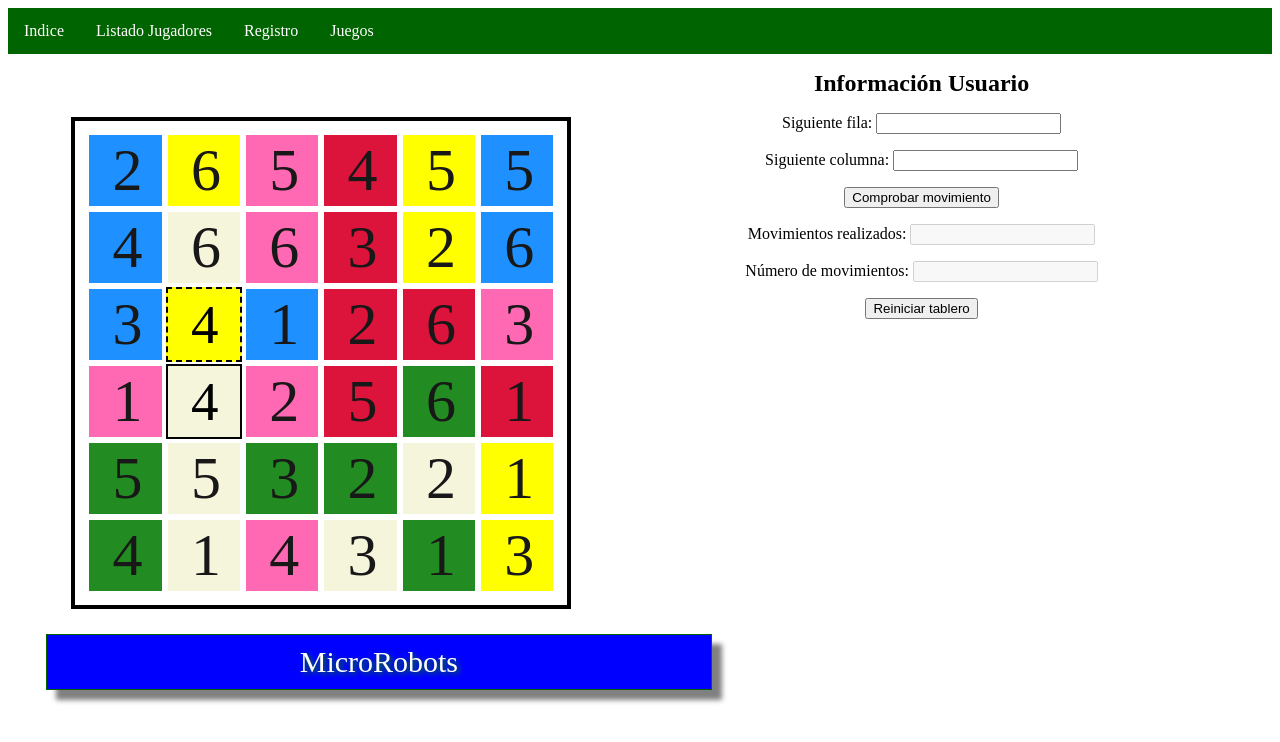
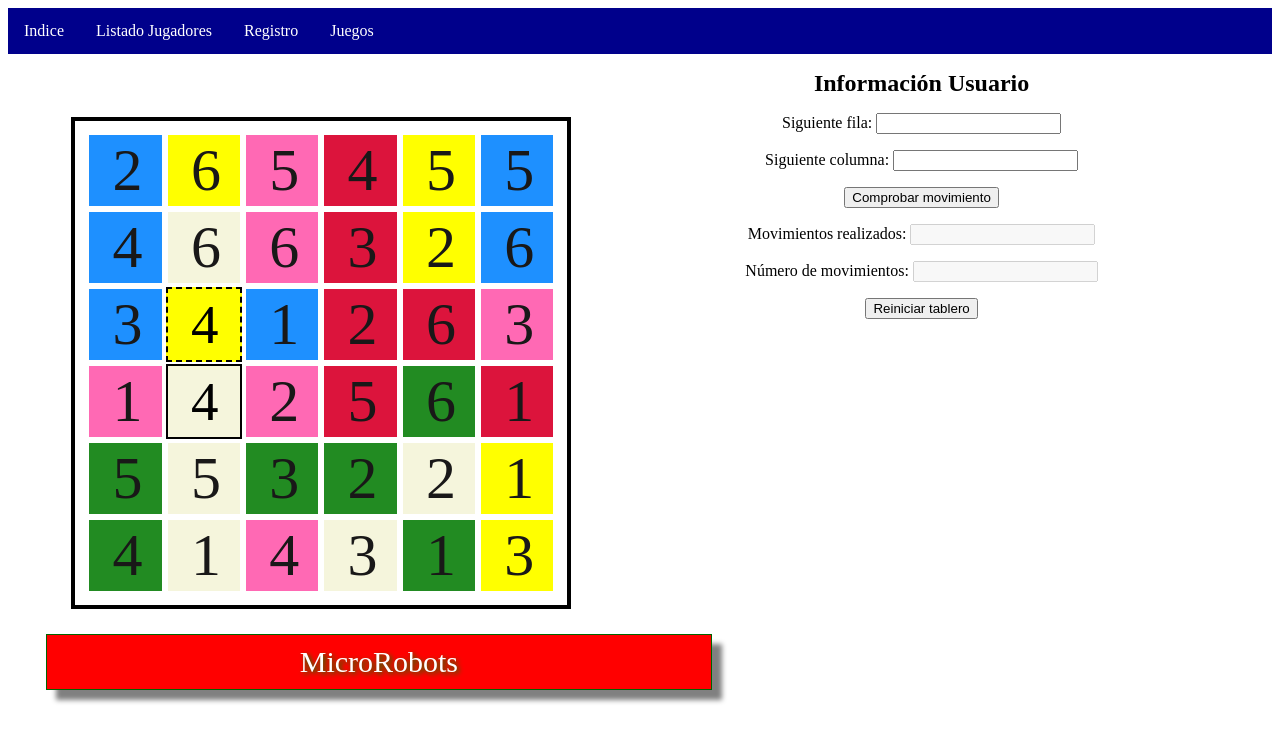
Before and after one commit to vicente98fg/Proyecto-09, a PHP site: page / in a window 1280 px wide. Shown: the top 742 px of the page. Run offline with PHP 8.4, Linux system fonts and the light colour scheme; data that the repository does not hold is empty.

Commit message:
Add files via upload

```diff
--- a/Proyecto09 - Vicente Ferrandis/css/proyecto9.css
+++ b/Proyecto09 - Vicente Ferrandis/css/proyecto9.css
@@ -84,7 +84,7 @@ table{
     padding: 10px 20% 10px;
     color: #fff;
     text-align:center;
-    background-color: blue;
+    background-color: red;
     font-size: 30px;
     border: 1px solid darkgreen;
     text-shadow: 2px 2px 5px green;
@@ -126,7 +126,7 @@ ul {
     margin: 0;
     padding: 0;
     overflow: hidden;
-    background-color: darkgreen;
+    background-color: darkblue;
   }
 
   li {
--- a/Proyecto09 - Vicente Ferrandis/listadoUsuarios.php
+++ b/Proyecto09 - Vicente Ferrandis/listadoUsuarios.php
@@ -12,7 +12,7 @@ $resultado = $consulta->listarUsuarios();
 <html>
 <head>
   <meta charset="utf-8">
-  <link rel="stylesheet" type="text/css" media="screen" href="./css/proyecto9.css" />
+  <link rel="stylesheet" type="text/css" media="screen" href="./css/proyecto8.css" />
 </head>
 <body>
 
--- a/Proyecto09 - Vicente Ferrandis/registro.php
+++ b/Proyecto09 - Vicente Ferrandis/registro.php
@@ -24,7 +24,7 @@ if(isset($error)){
 </head>
 <body>
 
-<link rel="stylesheet" type="text/css" media="screen" href="./css/proyecto9.css" />
+<link rel="stylesheet" type="text/css" media="screen" href="./css/proyecto8.css" />
 
 <?php include "./assets/navSup.php"; ?>
 
```
